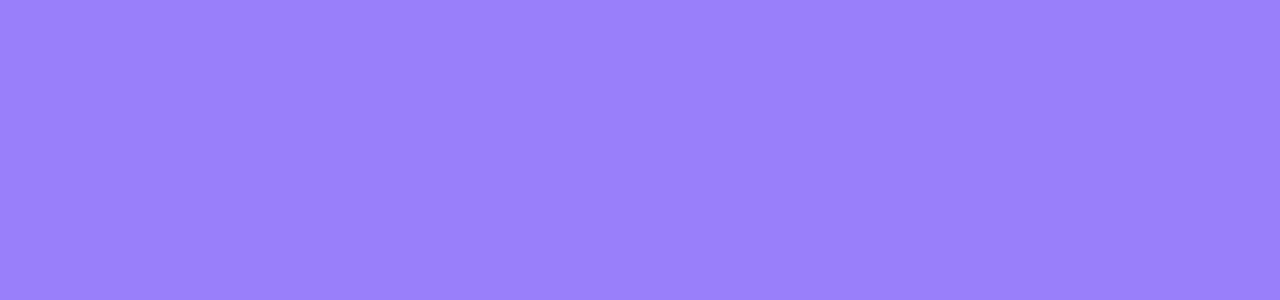
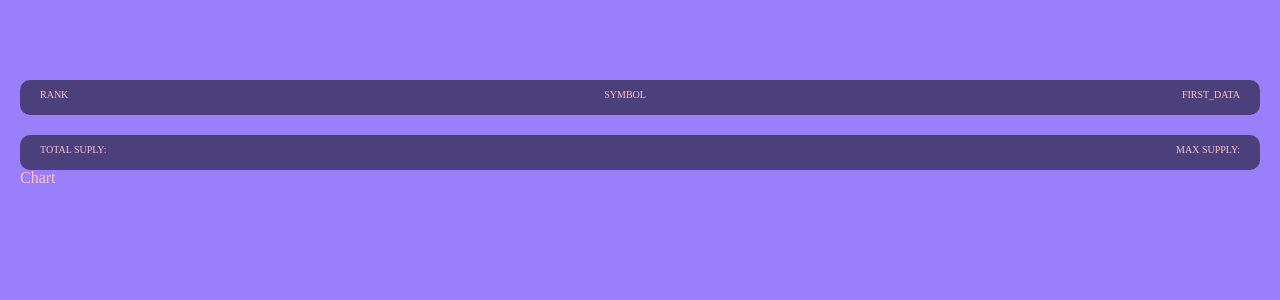
Before and after one commit to guqtls14/nomadreact, a React (Vite) app: page /1/chart in a window 1280 px wide. Before the commit this address had no page. Shown: the top 300 px of the page. Built offline with nearby package versions, Linux system fonts and the light colour scheme; no server answers; a web font is replaced by a local one.

Commit message:
feat: nested routes styling & outlet

```diff
--- a/src/Router.tsx
+++ b/src/Router.tsx
@@ -1,11 +1,16 @@
 import { BrowserRouter, Routes, Route } from "react-router-dom";
 import Coins from "./routes/Coins";
 import Coin from "./routes/Coin";
+import Chart from "./routes/Chart";
+import Price from "./routes/Price";
 const Router = () => {
   return (
     <BrowserRouter>
       <Routes>
-        <Route path="/:coinId" element={<Coin />}></Route>
+        <Route path="/:coinId" element={<Coin />}>
+          <Route path="price" element={<Price />} />
+          <Route path="chart" element={<Chart />} />
+        </Route>
         <Route path="/" element={<Coins />}></Route>
       </Routes>
     </BrowserRouter>
--- /dev/null
+++ b/src/routes/Chart.tsx
@@ -0,0 +1,7 @@
+import React from "react";
+
+const Chart = () => {
+  return <div>Chart</div>;
+};
+
+export default Chart;
--- a/src/routes/Coin.tsx
+++ b/src/routes/Coin.tsx
@@ -1,9 +1,10 @@
 import { useParams } from "react-router-dom";
-import { useLocation } from "react-router-dom";
+import { useLocation, Outlet } from "react-router-dom";
 import axios from "axios";
 import styled from "styled-components";
 
 import { useEffect, useState } from "react";
+
 const Container = styled.div`
   padding: 0 20px;
 `;
@@ -20,6 +21,36 @@ const Loading = styled.div`
 `;
 const Title = styled.h1`
   color: ${(props) => props.theme.accentColor};
+  font-size: 40px;
+`;
+
+// detail component
+
+// Wrapper
+const Wrapper = styled.div`
+  display: flex;
+  justify-content: space-between;
+  background-color: rgba(0, 0, 0, 0.5);
+  padding: 10px 20px;
+  border-radius: 10px;
+`;
+
+const Bundle = styled.div`
+  display: flex;
+  flex-direction: column;
+  justify-content: center;
+
+  span:first-child {
+    font-size: 10px;
+    font-weight: 400;
+    text-transform: uppercase;
+    margin-bottom: 5px;
+  }
+`;
+
+// descript component
+const Descript = styled.p`
+  margin: 20px 0px;
 `;
 
 // 여기는 안쓰지만 이중 타입(?)의 예시로 만들어봄
@@ -149,15 +180,50 @@ const Coin = () => {
   useEffect(() => {
     InfoData();
     PriceData();
-  }, []);
+    setLoading(false);
+  }, [coinId]);
   console.log("info: ", info);
   console.log("priceinfo: ", priceinfo);
   return (
     <Container>
       <Header>
-        <Title>{state?.name || "loading..."}</Title>
+        <Title>
+          {/* {state?.name || "loading..."} */}
+          {state?.name ? state.name : loading ? "Loading..." : info?.name}
+        </Title>
       </Header>
-      {loading ? <Loading>Loading...</Loading> : null}
+      {loading ? (
+        <Loading>Loading...</Loading>
+      ) : (
+        <>
+          <Wrapper>
+            <Bundle>
+              <span>Rank</span>
+              <span>{priceinfo?.rank}</span>
+            </Bundle>
+            <Bundle>
+              <span>SYMBOL</span>
+              <span>{priceinfo?.symbol}</span>
+            </Bundle>
+            <Bundle>
+              <span>first_data</span>
+              <span>{info?.first_data_at}</span>
+            </Bundle>
+          </Wrapper>
+          <Descript>{info?.description}</Descript>
+          <Wrapper>
+            <Bundle>
+              <span>TOTAL SUPLY:</span>
+              <span>{priceinfo?.total_supply}</span>
+            </Bundle>
+            <Bundle>
+              <span>MAX SUPPLY:</span>
+              <span>{priceinfo?.max_supply}</span>
+            </Bundle>
+          </Wrapper>
+          <Outlet />
+        </>
+      )}
     </Container>
   );
 };
--- /dev/null
+++ b/src/routes/Price.tsx
@@ -0,0 +1,7 @@
+import React from "react";
+
+const Price = () => {
+  return <div>Price</div>;
+};
+
+export default Price;
```
